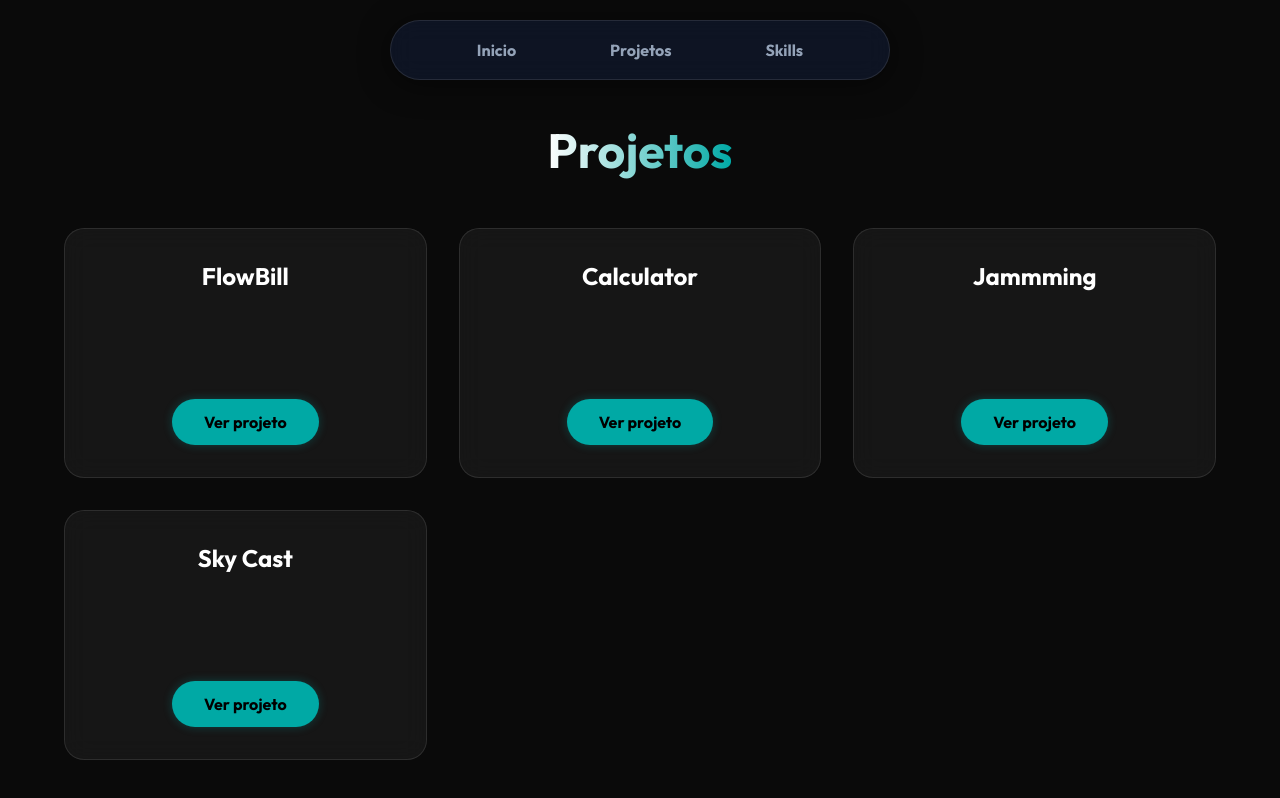
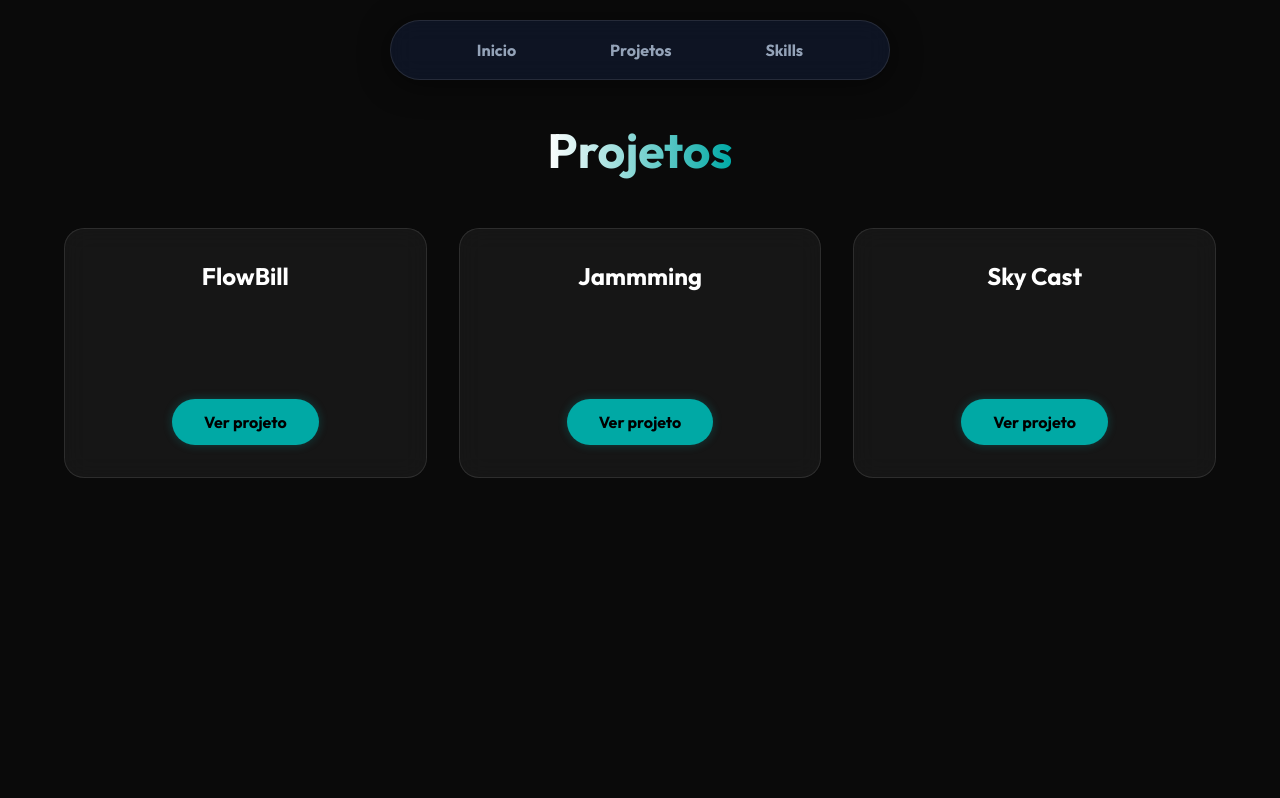
Before and after one commit to Vitor104/meu-portfolio, a React (Create React App) app: page /Projects in a window 1280 px wide. Shown: the top 798 px of the page. Built offline with nearby package versions, Linux system fonts and the light colour scheme.

Commit message:
Update projects.js

```diff
--- a/src/components/projects/projects.js
+++ b/src/components/projects/projects.js
@@ -14,13 +14,6 @@ function Projects () {
                 <section className={styles.projectsWindow}>
                     <h3>FlowBill</h3>
                     <Link to="https://flowbill.netlify.app/" target="_blank" className={styles.button}>
-                        Ver projeto
-                    </Link>
-                </section>
-
-                <section className={styles.projectsWindow}>
-                    <h3>Calculator</h3>
-                    <Link to="https://vitor104.github.io/calculator/" target="_blank" className={styles.button}>
                         Ver projeto
                     </Link>
                 </section>
```
